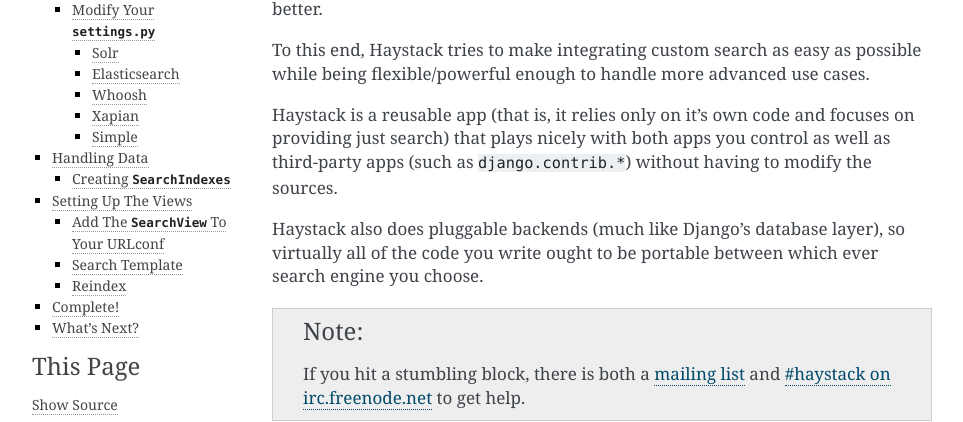
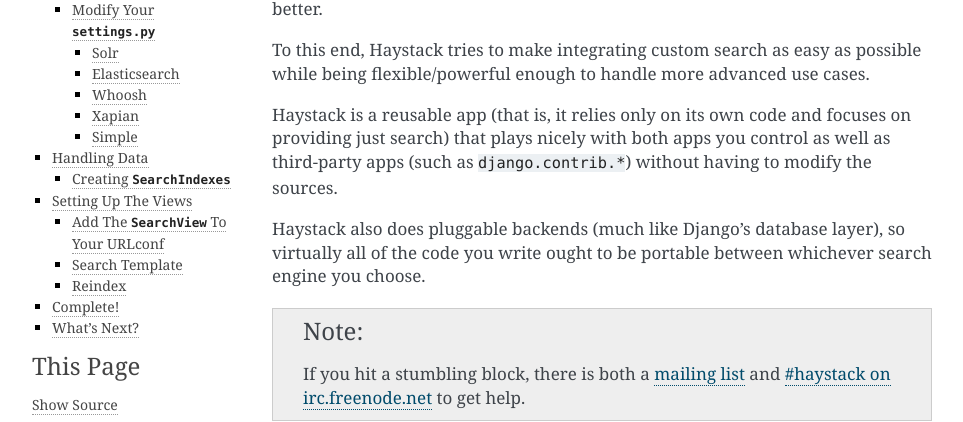
Before and after one commit to happycamper1129/django-project, a Sphinx documentation site: the page built from docs/tutorial.rst, in a window 1280 px wide and 900 px high. Shown: the part 201-623 px from the top of the window, without its empty margins (148-1111 px from the left). Built offline with Sphinx 7.4.7, drawn with Linux system fonts in a browser that asks for light colours.

Commit message:
Fix possessive its

```diff
--- a/docs/tutorial.rst
+++ b/docs/tutorial.rst
@@ -13,14 +13,14 @@ improve the site better.
 To this end, Haystack tries to make integrating custom search as easy as
 possible while being flexible/powerful enough to handle more advanced use cases.
 
-Haystack is a reusable app (that is, it relies only on it's own code and focuses
+Haystack is a reusable app (that is, it relies only on its own code and focuses
 on providing just search) that plays nicely with both apps you control as well as
 third-party apps (such as ``django.contrib.*``) without having to modify the
 sources.
 
 Haystack also does pluggable backends (much like Django's database
 layer), so virtually all of the code you write ought to be portable between
-which ever search engine you choose.
+whichever search engine you choose.
 
 .. note::
 
```
